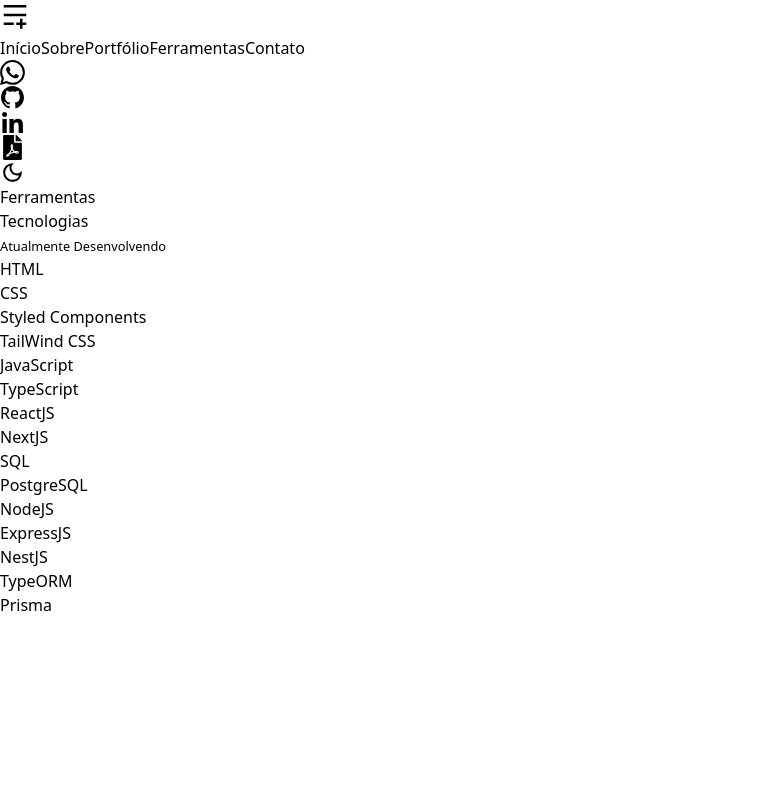
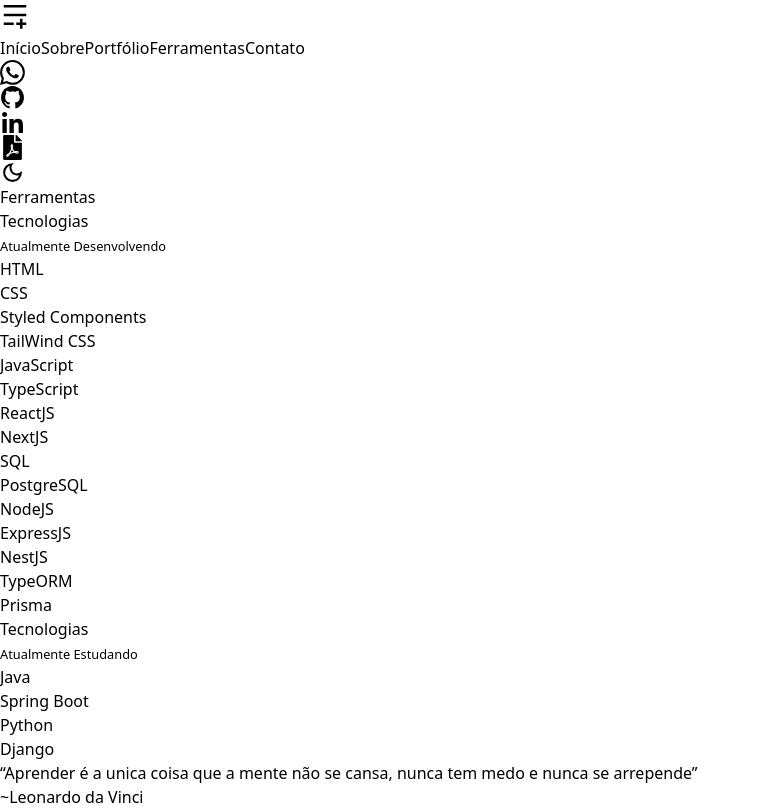
Before and after one commit to Geraldopereirads/portfolio-frontend, a Next.js app: page /tools in a window 1280 px wide. Shown: the whole page, without its empty margins (0-760 px from the left). Built offline with nearby package versions, Linux system fonts and the light colour scheme.

Commit message:
feat: finish tools page

```diff
--- /dev/null
+++ b/src/components/toolsPage/studyngToolsCard.tsx
@@ -0,0 +1,8 @@
+import { ToolProps } from "@/interface/tools.interface";
+import React from "react";
+
+function StudyngToolsCard({ title }: ToolProps) {
+  return <li>{title.title}</li>;
+}
+
+export default StudyngToolsCard;
--- a/src/components/toolsPage/tools.card.tsx
+++ b/src/components/toolsPage/tools.card.tsx
@@ -4,4 +4,4 @@
   return <li>{title.title}</li>;
 };
 
-export default CardTools
+export default CardTools;
--- a/src/pages/[portfolio].tsx
+++ b/src/pages/[portfolio].tsx
@@ -1,7 +1,7 @@
 import Header from "@/components/header/header";
 import { CardsProps } from "@/interface/projects.interface";
 import { api } from "@/services/api";
-import { GetServerSideProps, GetStaticPaths, GetStaticProps, NextPage } from "next";
+import { GetStaticPaths, GetStaticProps, NextPage } from "next";
 import Link from "next/link";
 import Card from "../components/portfolioPage/cards/projects.card";
 import { useEffect, useState } from "react";
@@ -66,9 +66,9 @@
 export const getStaticPaths: GetStaticPaths = async () => {
   return {
     paths: [],
-    fallback: "blocking"
-  }
-}
+    fallback: "blocking",
+  };
+};
 
 export const getStaticProps: GetStaticProps = async () => {
   const response = await api.get<CardsProps>("/projects");
--- a/src/pages/tools.tsx
+++ b/src/pages/tools.tsx
@@ -1,7 +1,7 @@
 import Header from "@/components/header/header";
+import StudyngToolsCard from "@/components/toolsPage/studyngToolsCard";
 import CardTools from "@/components/toolsPage/tools.card";
-import { ToolsProps } from "@/interface/tools.interface";
-import { toolsInUse } from "@/services/tools";
+import { studyingTools, toolsInUse } from "@/services/tools";
 import { NextPage } from "next";
 
 const Tools: NextPage = () => {
@@ -21,7 +21,26 @@
             <CardTools key={index} title={title} />
           ))}
         </ul>
+
+        <div>
+          <h2>Tecnologias</h2>
+          <small>Atualmente Estudando</small>
+        </div>
+
+        <ul>
+          {studyingTools.map((title, index) => (
+            <StudyngToolsCard key={index} title={title} />
+          ))}
+        </ul>
       </main>
+
+      <div>
+        <p>
+          “Aprender é a unica coisa que a mente não se cansa, nunca tem medo e
+          nunca se arrepende”
+        </p>
+        <span>~Leonardo da Vinci</span>
+      </div>
     </>
   );
 };
```
